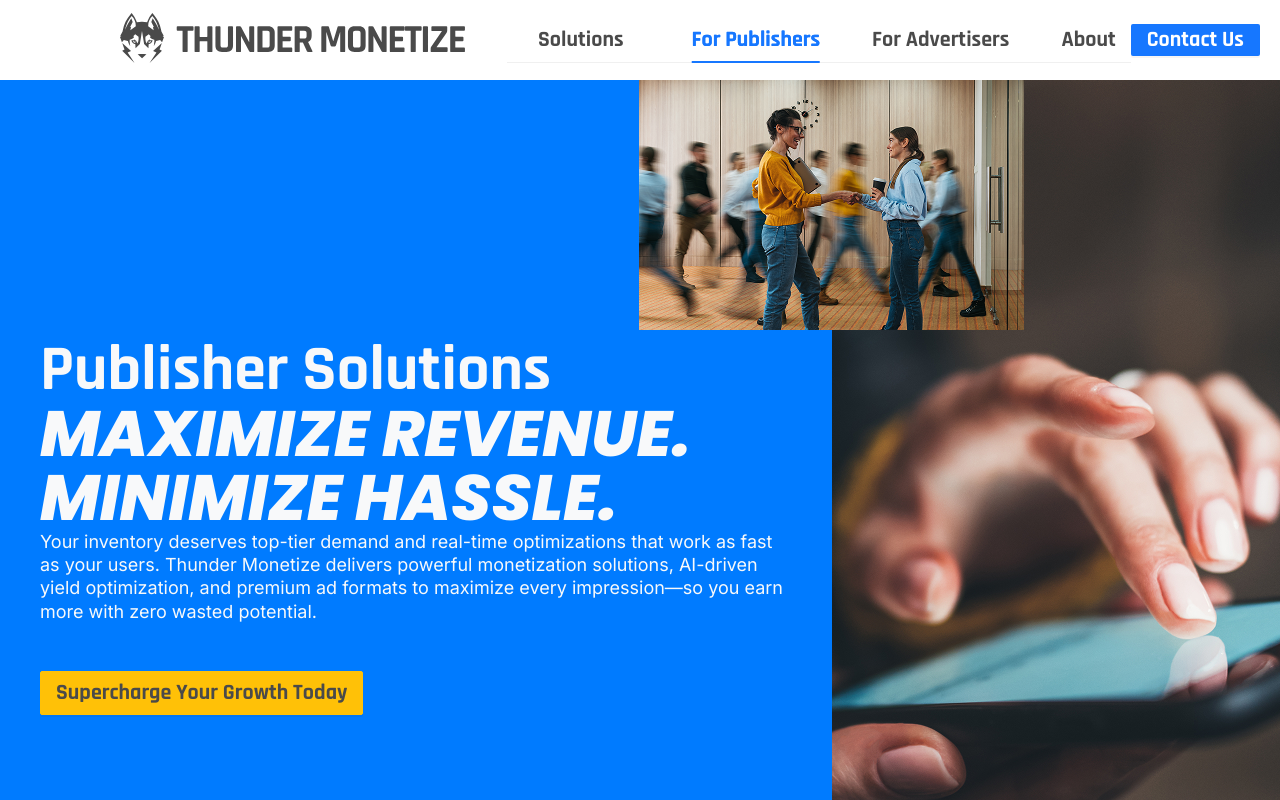
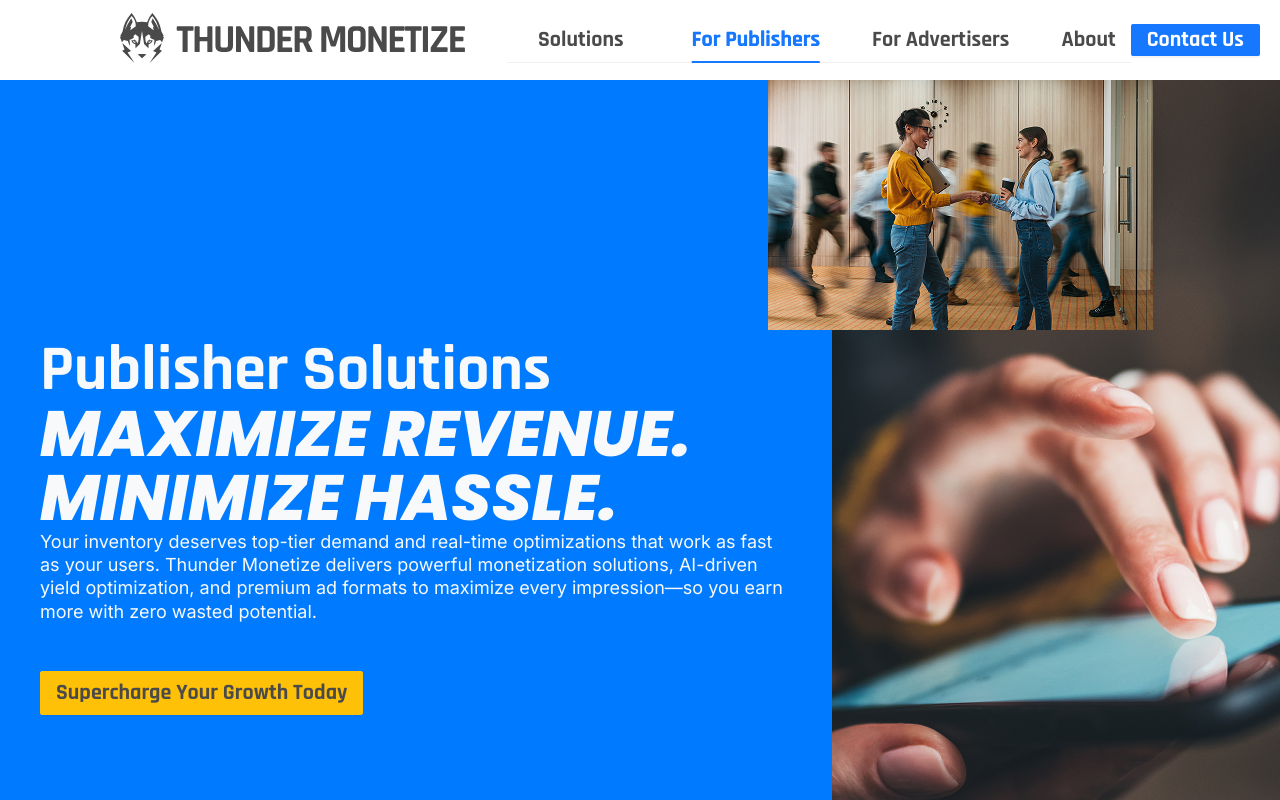
Before and after one commit to jwong65/vite-react-site, a React (Vite) app: page /publisher in a window 1280 px wide. Shown: the top 800 px of the page. Built offline with nearby package versions, Linux system fonts and the light colour scheme.

Commit message:
Changed all floating images to be at the same spot, top 0%, 60% left

```diff
--- a/src/pages/advertisers.css
+++ b/src/pages/advertisers.css
@@ -47,7 +47,7 @@
     z-index: 3;
     position: absolute;
     top: 0%;
-    right: 20%;
+    left: 60%;
     width: auto;
     object-position: right top;
 
--- a/src/pages/home.css
+++ b/src/pages/home.css
@@ -47,7 +47,7 @@
 .floating-overlay-image{
     z-index:2;
     position: absolute;
-    top:0%;
+    top: 0%;
     left:60%;
     height:auto;
 }
--- a/src/pages/publisher.css
+++ b/src/pages/publisher.css
@@ -52,7 +52,7 @@
     z-index: 3;
     position: absolute;
     top: 0%;
-    right: 20%;
+    left: 60%;
     width: auto;
     object-position: right top;
 }
```
